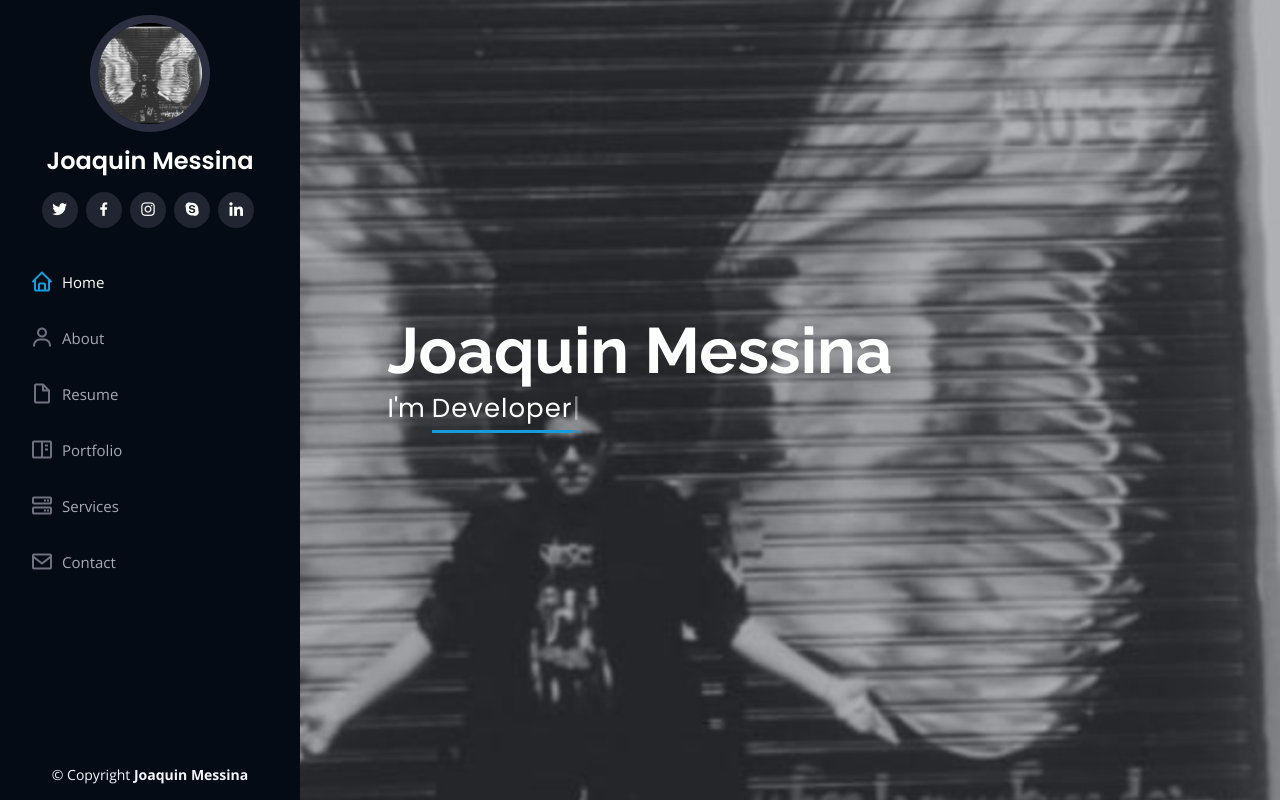
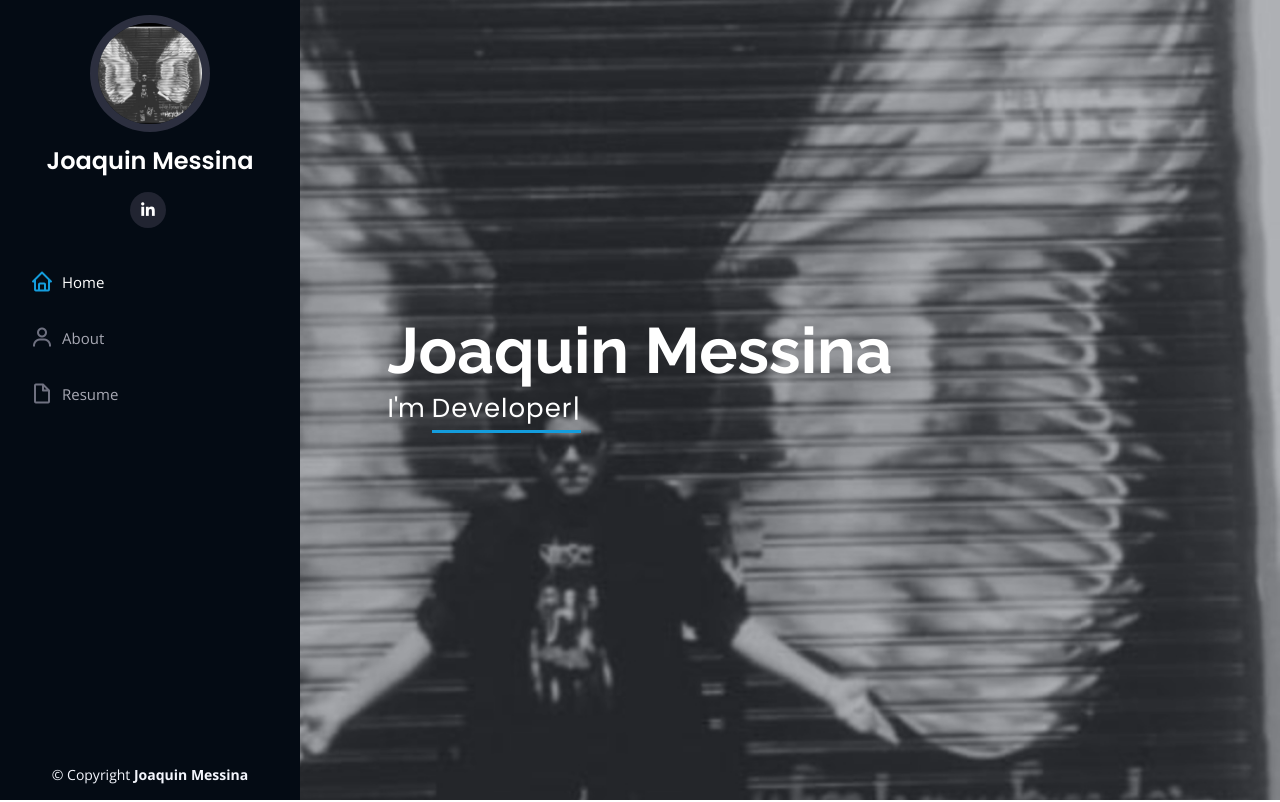
Before and after one commit to joamessina/Cv-Premium, a plain HTML site: page index.html in a window 1280 px wide. Shown: the top 802 px of the page. Drawn offline with nearby package versions, Linux system fonts and the light colour scheme.

Commit message:
Fix update

```diff
--- a/index.html
+++ b/index.html
@@ -41,11 +41,11 @@
         <img src="assets/img/profile.jpg" alt="" class="img-fluid rounded-circle">
         <h1 class="text-light"><a href="index.html">Joaquin Messina</a></h1>
         <div class="social-links mt-3 text-center">
-          <a href="#" class="twitter"><i class="bx bxl-twitter"></i></a>
-          <a href="#" class="facebook"><i class="bx bxl-facebook"></i></a>
-          <a href="#" class="instagram"><i class="bx bxl-instagram"></i></a>
-          <a href="#" class="google-plus"><i class="bx bxl-skype"></i></a>
-          <a href="#" class="linkedin"><i class="bx bxl-linkedin"></i></a>
+        <!--  <a href="#" class="twitter"><i class="bx bxl-twitter"></i></a> -->
+        <!--  <a href="#" class="facebook"><i class="bx bxl-facebook"></i></a> -->
+        <!--  <a href="#" class="instagram"><i class="bx bxl-instagram"></i></a> -->
+        <!--  <a href="#" class="google-plus"><i class="bx bxl-skype"></i></a> -->
+          <a href="https://www.linkedin.com/in/joaqu%C3%ADn-messina-75489a164/" class="linkedin"><i class="bx bxl-linkedin"></i></a>
         </div>
       </div>
 
@@ -54,9 +54,9 @@
           <li><a href="#hero" class="nav-link scrollto active"><i class="bx bx-home"></i> <span>Home</span></a></li>
           <li><a href="#about" class="nav-link scrollto"><i class="bx bx-user"></i> <span>About</span></a></li>
           <li><a href="#resume" class="nav-link scrollto"><i class="bx bx-file-blank"></i> <span>Resume</span></a></li>
-          <li><a href="#portfolio" class="nav-link scrollto"><i class="bx bx-book-content"></i> <span>Portfolio</span></a></li>
+        <!--  <li><a href="#portfolio" class="nav-link scrollto"><i class="bx bx-book-content"></i> <span>Portfolio</span></a></li>
           <li><a href="#services" class="nav-link scrollto"><i class="bx bx-server"></i> <span>Services</span></a></li>
-          <li><a href="#contact" class="nav-link scrollto"><i class="bx bx-envelope"></i> <span>Contact</span></a></li>
+          <li><a href="#contact" class="nav-link scrollto"><i class="bx bx-envelope"></i> <span>Contact</span></a></li> -->
         </ul>
       </nav><!-- .nav-menu -->
     </div>
@@ -148,6 +148,13 @@
               </div>
             </div>
 
+            <div class="progress">
+              <span class="skill">Python <i class="val">60%</i></span>
+              <div class="progress-bar-wrap">
+                <div class="progress-bar" role="progressbar" aria-valuenow="80" aria-valuemin="0" aria-valuemax="100"></div>
+              </div>
+            </div>
+
           </div>
 
           <div class="col-lg-6" data-aos="fade-up" data-aos-delay="100">
@@ -173,12 +180,7 @@
               </div>
             </div>
 
-            <div class="progress">
-              <span class="skill">Python <i class="val">60%</i></span>
-              <div class="progress-bar-wrap">
-                <div class="progress-bar" role="progressbar" aria-valuenow="80" aria-valuemin="0" aria-valuemax="100"></div>
-              </div>
-            </div>
+
 
             <div class="progress">
               <span class="skill">DJango <i class="val">60%</i></span>
@@ -194,7 +196,8 @@
       </div>
     </section><!-- End Skills Section -->
 
-    <!-- ======= Resume Section ======= -->
+
+<!-- ======= Resume Section ======= -->
     <section id="resume" class="resume">
       <div class="container">
 
@@ -207,14 +210,13 @@
             <h3 class="resume-title">Sumario</h3>
             <div class="resume-item pb-0">
               <h4>Joaquin Messina</h4>
-              <p><em></em></p>
               <ul>
                 <li>(+54) 1159288127</li>
                 <li>joaquin.messina@gmail.com</li>
               </ul>
             </div>
 
-            <h3 class="resume-title">Educacion</h3>
+            <h3 class="resume-title">Educación</h3>
             <div class="resume-item">
               <h4>Tecnico en Programación</h4>
               <h5>2012 - 2018</h5>
@@ -225,19 +227,17 @@
               <h5>2017 - 2017</h5>
               <p><em>Escuela Argentina de Nuevas Tecnologias, CABA, Buenos Aires</em></p>
             </div>
-          </div>
           <div class="resume-item">
             <h4>Desarrollo Web Nivel 2</h4>
             <h5>2018</h5>
             <p><em>Aprendé Programando, CABA, Buenos Aires</em></p>
           </div>
-        </div>
         <div class="resume-item">
           <h4>Técnico Superior Universitario en Programacion</h4>
           <h5>2021 - Actualidad</h5>
           <p><em>UTN Regional Avellaneda, Avellaneda, Buenos Aires</em></p>
         </div>
-      </div>
+          </div>
           <div class="col-lg-6" data-aos="fade-up" data-aos-delay="100">
             <h3 class="resume-title">Experiencia Profesional</h3>
             <div class="resume-item">
@@ -260,6 +260,7 @@
 
       </div>
     </section><!-- End Resume Section -->
+
 
     <!-- ======= Portfolio Section =======
     <section id="portfolio" class="portfolio section-bg">
```
